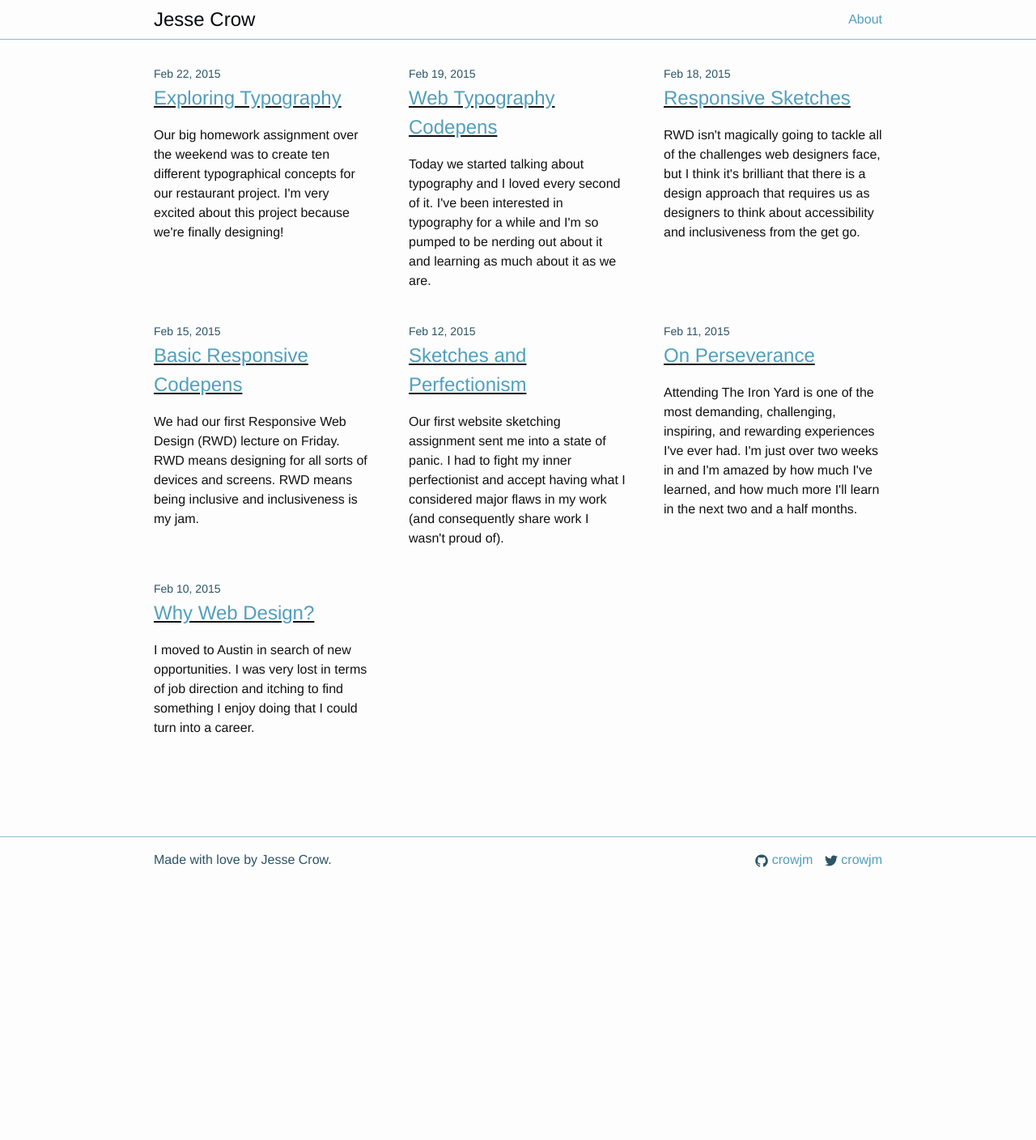
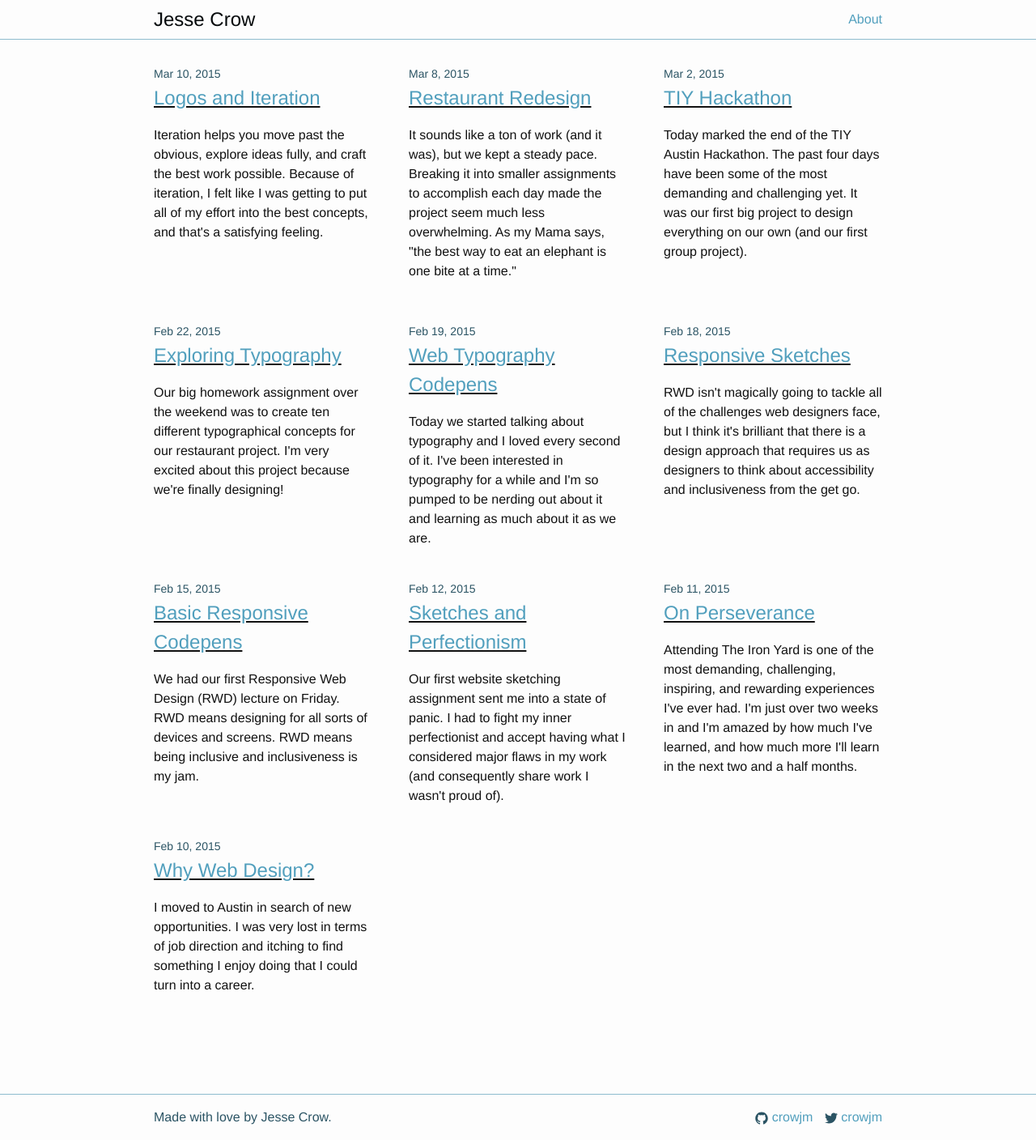
Before and after one commit to crowjm/crowjm.github.io, a Jekyll site: the page built from index.html, in a window 1280 px wide. Shown: the whole page at 81% size. Built offline with Jekyll 4.4.1, drawn with Linux system fonts in a browser that asks for light colours; before the commit the page ends 1090 px from its top, so only the background shows below that.

Commit message:
added blogs

```diff
--- /dev/null
+++ b/_posts/2015-03-02-TIY-Hackathon.md
@@ -0,0 +1,123 @@
+---
+layout: post
+title:  "TIY Hackathon"
+date:   2015-03-02
+<!-- tags: tiydesign Iron-Yard design perfectionism -->
+excerpt: Today marked the end of the TIY Austin Hackathon. The past four days have been some of the most demanding and challenging yet. It was our first big project to design everything on our own (and our first group project).
+---
+
+Today marked the end of the TIY Austin Hackathon. The past four days have been some of the most demanding and challenging yet. It was our first big project to design everything on our own (and our first group project). I can't believe we're finally at this point!
+
+Our hackathon started Thursday afternoon with idea pitches. I pitched a couple of ideas, but my favorite was for an app that would help you plan your garden. After pitches, the instructors picked the ideas that were realistic to get done in such a short amount of time. From there, we split into teams. Each team had one Ruby on Rails developer, one front end developer, and one designer (or front end student acting as designer).
+
+My garden app idea (which one of my teammates, Drew, thought to call GreenThumb) ended up being what my team worked on and I was over the moon to bring it from concept to reality!
+
+Thursday afternoon was spent planning. I sketched out different layout ideas, made wireframes for the final version and worked on design research. I was feeling very stuck in terms of design. I could hear my instructor, Sam, saying "good design moves past the obvious" over and over in my head, but all I could think of were greens, yellows, blues, and garden beds. Too obvious!
+
+Friday morning, my teammate Alex and I pair programmed the html and basic framework for the app. It was refreshing to work with someone else and to be coding in a new environment (inside a Rails app structure, not just a regular, static html page). When we were done, I started thinking of design concepts again, and that's when it hit me: Victory Garden posters! Historical references, creating a feeling of responsibility, patriotism, and pride, and beautiful color palettes to choose from.
+
+I spent the rest of Friday creating a <a href="https://github.com/crowjm/GreenThumb-Design-Planning/blob/master/GreenThumb_StyleTile.psd">style tile</a> and getting basic design done. Our apps had to be responsive, so I wanted to get the basic flow of elements done before I went too deep into the design elements. I was able to get most things wrapped up by Saturday afternoon and then I worked on the design. Saturday evening rolled around, and I just wasn't happy with what I had done. It felt bland and lacking personality. I jumped into Photoshop and made a hero image to replace what was then green text on a blue background. I still felt like it wasn't enough. So, I ventured into Illustrator and made some carrots (which I am SO proud of, y'all). I wasn't sure how I was going to incorporate them, but I knew they were the missing piece.
+
+<svg class="carrots" version="1.1" id="Layer_1" xmlns="http://www.w3.org/2000/svg" xmlns:xlink="http://www.w3.org/1999/xlink" x="0px" y="0px"
+	 viewBox="0 0 100 100" enable-background="new 0 0 100 100" xml:space="preserve">
+<g id="XMLID_2_">
+	<g>
+		<path fill="#F59E42" d="M43.9,85.8c0,0-0.1-8.3-0.1-18.2l1.5,0.4l2.1,0.3l1.1,0.3C46,78,43.9,85.8,43.9,85.8z"/>
+		<path fill="#F59E42" d="M48.5,68.6l-1.1-0.3L45.3,68l-1.5-0.4c0-0.9,0-1.9,0-2.9l1.6,0.3l2.5,0l1.4,0.5
+			C49.1,66.5,48.8,67.6,48.5,68.6z"/>
+		<path fill="#F59E42" d="M43.8,64.7C43.9,51.2,44.1,35.9,45,34c1.6-3.5,8.8-1.9,10.6,1c1,1.6-2.7,17.1-6.2,30.5L47.9,65l-2.5,0
+			L43.8,64.7z"/>
+	</g>
+	<g>
+		<path fill="none" stroke="#000000" stroke-miterlimit="10" d="M48.5,68.6C46,78,43.9,85.8,43.9,85.8s-0.1-8.3-0.1-18.2
+			c0-0.9,0-1.9,0-2.9C43.9,51.2,44.1,35.9,45,34c1.6-3.5,8.8-1.9,10.6,1c1,1.6-2.7,17.1-6.2,30.5C49.1,66.5,48.8,67.6,48.5,68.6z"/>
+		<line fill="none" stroke="#000000" stroke-miterlimit="10" x1="46.3" y1="35.9" x2="53.7" y2="36.8"/>
+		<line fill="none" stroke="#000000" stroke-miterlimit="10" x1="46.9" y1="40" x2="51.9" y2="40.7"/>
+		<line fill="none" stroke="#000000" stroke-miterlimit="10" x1="47.7" y1="44.2" x2="52.1" y2="44.8"/>
+		<line fill="none" stroke="#000000" stroke-miterlimit="10" x1="45.9" y1="48.3" x2="50.5" y2="48.4"/>
+		<line fill="none" stroke="#000000" stroke-miterlimit="10" x1="46.4" y1="52.4" x2="50.3" y2="52.9"/>
+		<line fill="none" stroke="#000000" stroke-miterlimit="10" x1="45.6" y1="55.8" x2="48.8" y2="56.3"/>
+		<line fill="none" stroke="#000000" stroke-miterlimit="10" x1="45.5" y1="59.9" x2="48.2" y2="60.2"/>
+		<line fill="none" stroke="#000000" stroke-miterlimit="10" x1="45.4" y1="65.1" x2="47.9" y2="65"/>
+		<line fill="none" stroke="#000000" stroke-miterlimit="10" x1="46.2" y1="63.1" x2="48" y2="63.2"/>
+		<line fill="none" stroke="#000000" stroke-miterlimit="10" x1="45.3" y1="68" x2="47.4" y2="68.3"/>
+		<line fill="none" stroke="#000000" stroke-miterlimit="10" x1="45.1" y1="71.3" x2="46.9" y2="71.3"/>
+		<line fill="none" stroke="#000000" stroke-miterlimit="10" x1="45.2" y1="74.1" x2="45.7" y2="73.9"/>
+		<line fill="none" stroke="#000000" stroke-miterlimit="10" x1="44.5" y1="76.6" x2="45.4" y2="76.7"/>
+	</g>
+</g>
+<g id="XMLID_3_">
+	<g>
+		<path fill="#F59E42" d="M30.4,82.1c0,0,1.4-8.2,3.2-18l1.4,0.7l2,0.7l1.1,0.5C33.9,74.9,30.4,82.1,30.4,82.1z"/>
+		<path fill="#F59E42" d="M38.1,66L37,65.5l-2-0.7l-1.4-0.7c0.2-0.9,0.3-1.9,0.5-2.8l1.5,0.6l2.5,0.4l1.3,0.7
+			C39,64.1,38.5,65.1,38.1,66z"/>
+		<path fill="#F59E42" d="M34.1,61.4c2.5-13.3,5.5-28.3,6.7-30c2.2-3.2,9-0.3,10.3,2.8c0.7,1.8-5.8,16.3-11.6,28.9l-1.3-0.7L35.6,62
+			L34.1,61.4z"/>
+	</g>
+	<g>
+		<path fill="none" stroke="#000000" stroke-miterlimit="10" d="M38.1,66c-4.2,8.9-7.7,16.1-7.7,16.1s1.4-8.2,3.2-18
+			c0.2-0.9,0.3-1.9,0.5-2.8c2.5-13.3,5.5-28.3,6.7-30c2.2-3.2,9-0.3,10.3,2.8c0.7,1.8-5.8,16.3-11.6,28.9C39,64.1,38.5,65.1,38.1,66
+			z"/>
+		<line fill="none" stroke="#000000" stroke-miterlimit="10" x1="41.8" y1="33.4" x2="48.8" y2="35.7"/>
+		<line fill="none" stroke="#000000" stroke-miterlimit="10" x1="41.6" y1="37.6" x2="46.5" y2="39.2"/>
+		<line fill="none" stroke="#000000" stroke-miterlimit="10" x1="41.6" y1="41.9" x2="45.9" y2="43.2"/>
+		<line fill="none" stroke="#000000" stroke-miterlimit="10" x1="39.1" y1="45.6" x2="43.6" y2="46.6"/>
+		<line fill="none" stroke="#000000" stroke-miterlimit="10" x1="38.9" y1="49.7" x2="42.6" y2="50.9"/>
+		<line fill="none" stroke="#000000" stroke-miterlimit="10" x1="37.5" y1="52.9" x2="40.5" y2="54"/>
+		<line fill="none" stroke="#000000" stroke-miterlimit="10" x1="36.6" y1="56.9" x2="39.2" y2="57.7"/>
+		<line fill="none" stroke="#000000" stroke-miterlimit="10" x1="35.6" y1="62" x2="38.1" y2="62.4"/>
+		<line fill="none" stroke="#000000" stroke-miterlimit="10" x1="36.8" y1="60.2" x2="38.5" y2="60.6"/>
+		<line fill="none" stroke="#000000" stroke-miterlimit="10" x1="35" y1="64.8" x2="37" y2="65.5"/>
+		<line fill="none" stroke="#000000" stroke-miterlimit="10" x1="34.2" y1="68.1" x2="36" y2="68.4"/>
+		<line fill="none" stroke="#000000" stroke-miterlimit="10" x1="33.8" y1="70.9" x2="34.3" y2="70.8"/>
+		<line fill="none" stroke="#000000" stroke-miterlimit="10" x1="32.6" y1="73.2" x2="33.5" y2="73.5"/>
+	</g>
+</g>
+<g id="XMLID_1_">
+	<g>
+		<path fill="#F59E42" d="M65.4,76.3c0,0-3-6.5-6.5-14.4l1.3-0.2l1.7-0.5l1-0.2C64.4,69.4,65.4,76.3,65.4,76.3z"/>
+		<path fill="#F59E42" d="M63,61l-1,0.2l-1.7,0.5l-1.3,0.2c-0.3-0.7-0.7-1.5-1-2.3l1.4-0.3l2-0.9l1.3-0.1C62.7,59.2,62.9,60.1,63,61
+			z"/>
+		<path fill="#F59E42" d="M57.9,59.6C53.2,49,48,36.8,48,35c0-3.3,6.3-4.6,8.7-3c1.3,0.9,3.9,14.4,5.9,26.3l-1.3,0.1l-2,0.9
+			L57.9,59.6z"/>
+	</g>
+	<g>
+		<path fill="none" stroke="#000000" stroke-miterlimit="10" d="M63,61c1.4,8.4,2.4,15.2,2.4,15.2s-3-6.5-6.5-14.4
+			c-0.3-0.7-0.7-1.5-1-2.3C53.2,49,48,36.8,48,35c0-3.3,6.3-4.6,8.7-3c1.3,0.9,3.9,14.4,5.9,26.3C62.7,59.2,62.9,60.1,63,61z"/>
+		<line fill="none" stroke="#000000" stroke-miterlimit="10" x1="49.8" y1="36" x2="55.9" y2="34.2"/>
+		<line fill="none" stroke="#000000" stroke-miterlimit="10" x1="51.7" y1="39.1" x2="55.9" y2="37.8"/>
+		<line fill="none" stroke="#000000" stroke-miterlimit="10" x1="53.8" y1="42.1" x2="57.5" y2="41"/>
+		<line fill="none" stroke="#000000" stroke-miterlimit="10" x1="53.8" y1="45.9" x2="57.5" y2="44.4"/>
+		<line fill="none" stroke="#000000" stroke-miterlimit="10" x1="55.6" y1="49" x2="58.9" y2="48"/>
+		<line fill="none" stroke="#000000" stroke-miterlimit="10" x1="56.2" y1="52" x2="58.9" y2="51.2"/>
+		<line fill="none" stroke="#000000" stroke-miterlimit="10" x1="57.6" y1="55.2" x2="59.8" y2="54.5"/>
+		<line fill="none" stroke="#000000" stroke-miterlimit="10" x1="59.3" y1="59.4" x2="61.3" y2="58.4"/>
+		<line fill="none" stroke="#000000" stroke-miterlimit="10" x1="59.3" y1="57.5" x2="60.7" y2="57"/>
+		<line fill="none" stroke="#000000" stroke-miterlimit="10" x1="60.3" y1="61.7" x2="62" y2="61.2"/>
+		<line fill="none" stroke="#000000" stroke-miterlimit="10" x1="61.3" y1="64.4" x2="62.7" y2="63.8"/>
+		<line fill="none" stroke="#000000" stroke-miterlimit="10" x1="62.4" y1="66.6" x2="62.7" y2="66.2"/>
+		<line fill="none" stroke="#000000" stroke-miterlimit="10" x1="62.7" y1="68.8" x2="63.4" y2="68.6"/>
+	</g>
+</g>
+<polyline fill="#A3AE79" stroke="#000000" stroke-miterlimit="10" points="45.2,30.9 47.1,19.4 48.8,20.4 46.8,30.9 "/>
+<polyline fill="#A3AE79" stroke="#000000" stroke-miterlimit="10" points="52.5,32.4 52.6,20.7 54.4,21.5 54.1,32.2 "/>
+<polyline fill="#A3AE79" stroke="#000000" stroke-miterlimit="10" points="46.1,28.3 41.2,24 42.5,22.5 45.7,27.2 40.6,17.9
+	42.5,17.9 45.8,25.9 43.3,15.2 44.8,15.2 46.7,24.9 "/>
+<polyline fill="#A3AE79" stroke="#000000" stroke-miterlimit="10" points="53.5,29.4 48.7,25.1 49.9,23.7 53.2,28.3 48,19.1
+	49.9,19.1 53.3,27 50.8,16.4 52.3,16.4 54.1,26.1 "/>
+<polyline fill="#A3AE79" stroke="#000000" stroke-miterlimit="10" points="49.4,33.4 46.8,27.4 48.6,26.7 49.6,32.2 48.8,21.7
+	50.5,22.5 50.2,31.1 52.4,20.4 53.7,21 51.4,30.6 "/>
+<polyline fill="#A3AE79" stroke="#000000" stroke-miterlimit="10" points="48.2,27 53.3,23.1 52.2,21.5 48.6,26 54.4,17.1 52.5,17
+	48.6,24.7 51.8,14.2 50.3,14.1 47.8,23.6 "/>
+<polyline fill="#A3AE79" stroke="#000000" stroke-miterlimit="10" points="45.9,23.9 51,20 49.9,18.4 46.3,22.9 52.1,14 50.2,13.8
+	46.3,21.6 49.5,11.1 48,11 45.5,20.5 "/>
+<polyline fill="#A3AE79" stroke="#000000" stroke-miterlimit="10" points="54.4,30.9 59.5,27 58.3,25.5 54.8,29.9 60.5,21
+	58.6,20.9 54.8,28.6 57.9,18.1 56.5,18 54,27.6 "/>
+</svg>
+
+
+Sunday afternoon I went to campus to meet with my teammates and get help from Sam with an nth-of-type issue I had. I was lucky enough to also get a design critique. Critiques used to terrify me, but I got over it after realizing how much of a valuable tool in the design process. People can steer you in the right direction if you get off track, point out things you might not realize, and/or let you know that you're on the right path.
+
+This morning, we presented our projects. It was a relief and was so neat to see what everyone else had worked on.
+
+If you'd like to check out GreenThumb, you can find it <a href="https://greenthumbapp.herokuapp.com/">here</a>. Some of the features are still in the works. I'll be iterating the design in the coming weeks, so stay tuned for updates!
--- /dev/null
+++ b/_posts/2015-03-08-restaurant-redesign.md
@@ -0,0 +1,15 @@
+---
+layout: post
+title:  "Restaurant Redesign"
+date:   2015-03-08
+<!-- tags: tiydesign Iron-Yard design perfectionism -->
+excerpt: It sounds like a ton of work (and it was), but we kept a steady pace. Breaking it into smaller assignments to accomplish each day made the project seem much less overwhelming. As my Mama says, "the best way to eat an elephant is one bite at a time."
+---
+
+We're moving full steam ahead with our restaurant redesign projects! We've gotten a lot done since I last blogged about [it](http://crowjm.github.io/2015/02/22/exploring-typography.html). Since we've hit the halfway point (!!!) we're going to be working on at least one project a week for rest of the semester.
+
+Last week and over the weekend, we had to take our projects from 3 sets of sketches of the menu section to 3 sets of wireframes, pick the final layout, create comps, and code a responsive site with two addition pages. It sounds like a ton of work (and it was), but we kept a steady pace. Breaking it into smaller assignments to accomplish each day made the project seem much less overwhelming. As my Mama says, "the best way to eat an elephant is one bite at a time."
+
+I hit a rut when designing the home page. I felt like none of the ideas I tried matched the whacky and wonderful personality of the restaurant I'm working on. After looking at some ideas on [Site Inspire](http://www.siteinspire.com/), I found one concept that worked: big and bold color blocks. I'm not sure if it's the most effective way to present the information, but it's a good starting point for iteration. If you'd like to see what I've created thus far, you can find it [here](http://crowjm.github.io/tiy_assignments/day_29/bouldin_redesign/index.html).
+
+We got feedback on our designs from our classmates and from Sam and will be revising soon. This week we're jumping into the world of logo design and also working on [CSS Zen Garden](http://www.csszengarden.com/). I'm excited to be working on two very different projects at the same time.
--- /dev/null
+++ b/_posts/2015-03-10-on-iteration.md
@@ -0,0 +1,22 @@
+---
+layout: post
+title:  "Logos and Iteration"
+date:   2015-03-10
+<!-- tags: tiydesign Iron-Yard design perfectionism -->
+excerpt: Iteration helps you move past the obvious, explore ideas fully, and craft the best work possible. Because of iteration, I felt like I was getting to put all of my effort into the best concepts, and that's a satisfying feeling.
+---
+
+The past couple of days, we've learned about logo design. We've spent time discussing what make a logo successful or unsuccessful and have jumped in to making a logo for our restaurant redesign project.
+
+I started by revising the wordlist I created when we started the restaurant redesign project. I used my original list, but flushed it out more. From there, I created a morphological matrix. I based the categories of my morphological matrix on common themes in my wordlist. I then went back and color coded the categories with associated words. Using a morphological matrix is an awesome way to come up with new ideas and explore what happens when you put two different things together; it helps you move past the obvious.
+<img src="/img/restaurant-wordlist.JPG" alt="restaurant wordlist">
+<br>
+
+After creating the matrix, our assignment was to come up with fifty ideas for logos. FIFTY whole ideas?! At first I didn't think it would be possible, but thanks to the matrix it wasn't too hard to do. One thing I had to get over very quickly at this point in the process is my lack of drawing skills. I do great in general arts and crafts, but drawing has never been my strong suit. As it turns out, it doesn't matter as long as I can get the point across. At this point in the process, I also felt very thankful for Illustrator.
+<img src="/img/restaurant-firstlogos-1.JPG" alt="Restaurant Logos, First Round" class="post-float-image">
+<img src="/img/restaurant-firstlogos-2.JPG" alt="Restaurant Logos, First Round" class="post-float-image">
+<br>
+
+Today we had a critique of the logos we created yesterday. Out of the fifty I made yesterday, seven of mine were chosen for iteration. Iteration is such an important part of designing a logo. Iteration helps you move past the obvious, explore ideas fully, and craft the best work possible. I came up with sixty new versions today and I'm much more proud of most of them than the fifty I created yesterday. I felt like I was getting to put all of my effort into the best concepts, and that's a satisfying feeling. I have a couple of favorites that I want to pursue more, but I have to remember to not be married to a concept.
+<img src="/img/restaurant-secondlogos-1.JPG" alt="Restaurant Logos, First Round" class="post-float-image">
+<img src="/img/restaurant-secondlogos-2.JPG" alt="Restaurant Logos, First Round" class="post-float-image">
--- a/_sass/_base.scss
+++ b/_sass/_base.scss
@@ -230,6 +230,9 @@ a {
 }
 
 
+
+
+
 /***things that were included in the original that I don't understand/want to mess up***/
 /*only change is converting px to em*/
 /***figures***/
@@ -279,3 +282,14 @@ pre {
         }
     }
 }
+
+
+
+
+/***styling for individual post elements***/
+.carrots {
+    width: 30%;
+    display: block;
+    margin-right: auto;
+    margin-left: auto;
+}
```
Also changed, not shown: 16 other files.
